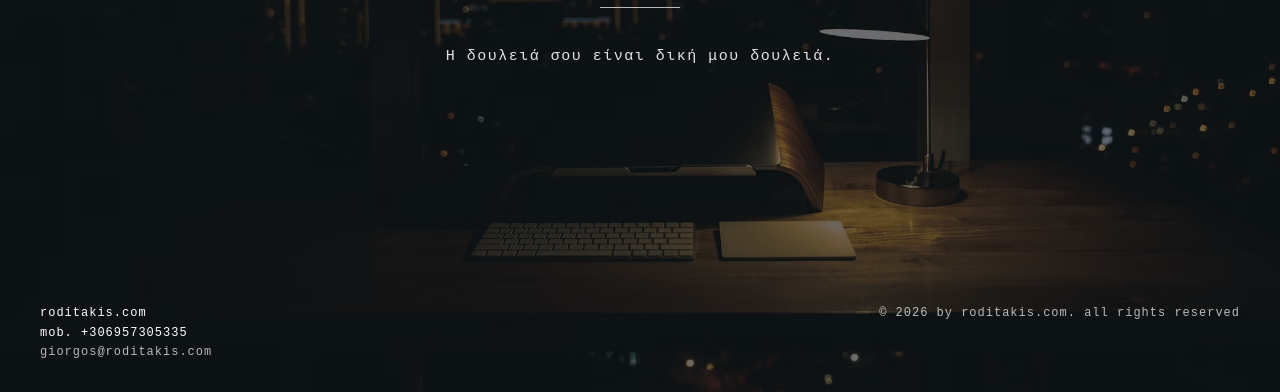
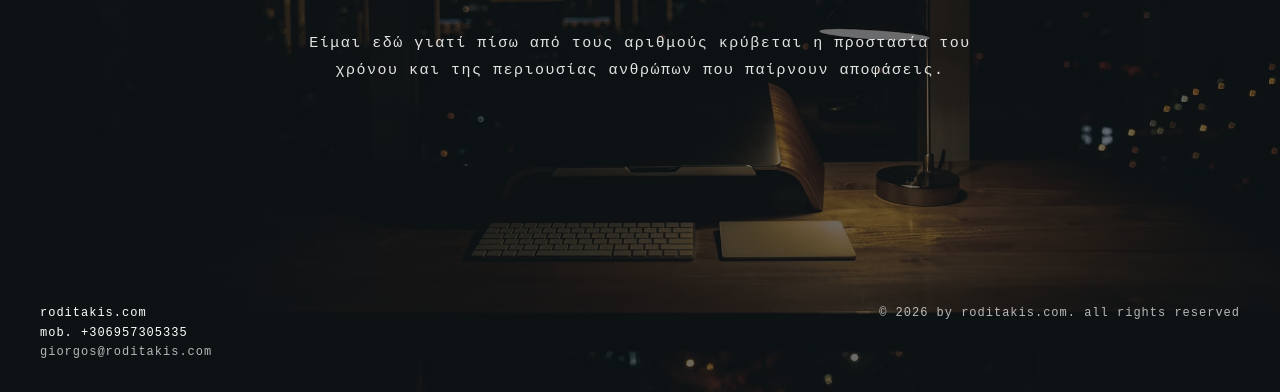
Before and after one commit to georgeroditakis-create/roditakis.com, a plain HTML site: page index.html in a window 1280 px wide. Shown: the part 408-800 px from the top of the page. Drawn offline with Linux system fonts and the light colour scheme.

Commit message:
Update index.html

```diff
--- a/index.html
+++ b/index.html
@@ -226,7 +226,7 @@
         <h1>Γιώργος Ροδιτάκης</h1>
         <h2>EXCLUSIVE ACCOUNTING & CONSULTING</h2>
         <div class="divider"></div>
-        <p class="punchline">Η δουλειά σου είναι δική μου δουλειά.</p>
+        <p class="punchline">Είμαι εδώ γιατί πίσω από τους αριθμούς κρύβεται η προστασία του χρόνου και της περιουσίας ανθρώπων που παίρνουν αποφάσεις. </p>
     </div>
 
     <div class="footer">
```
